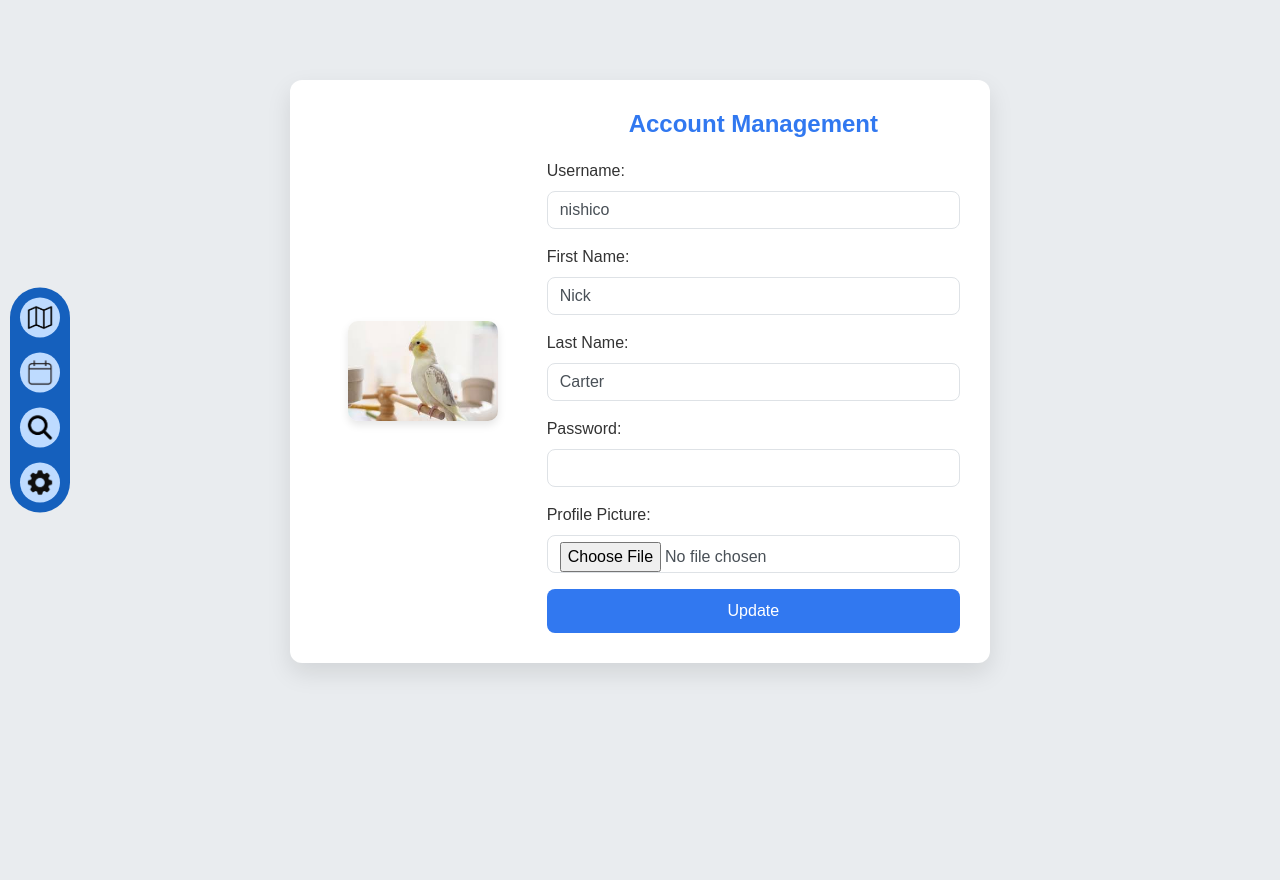
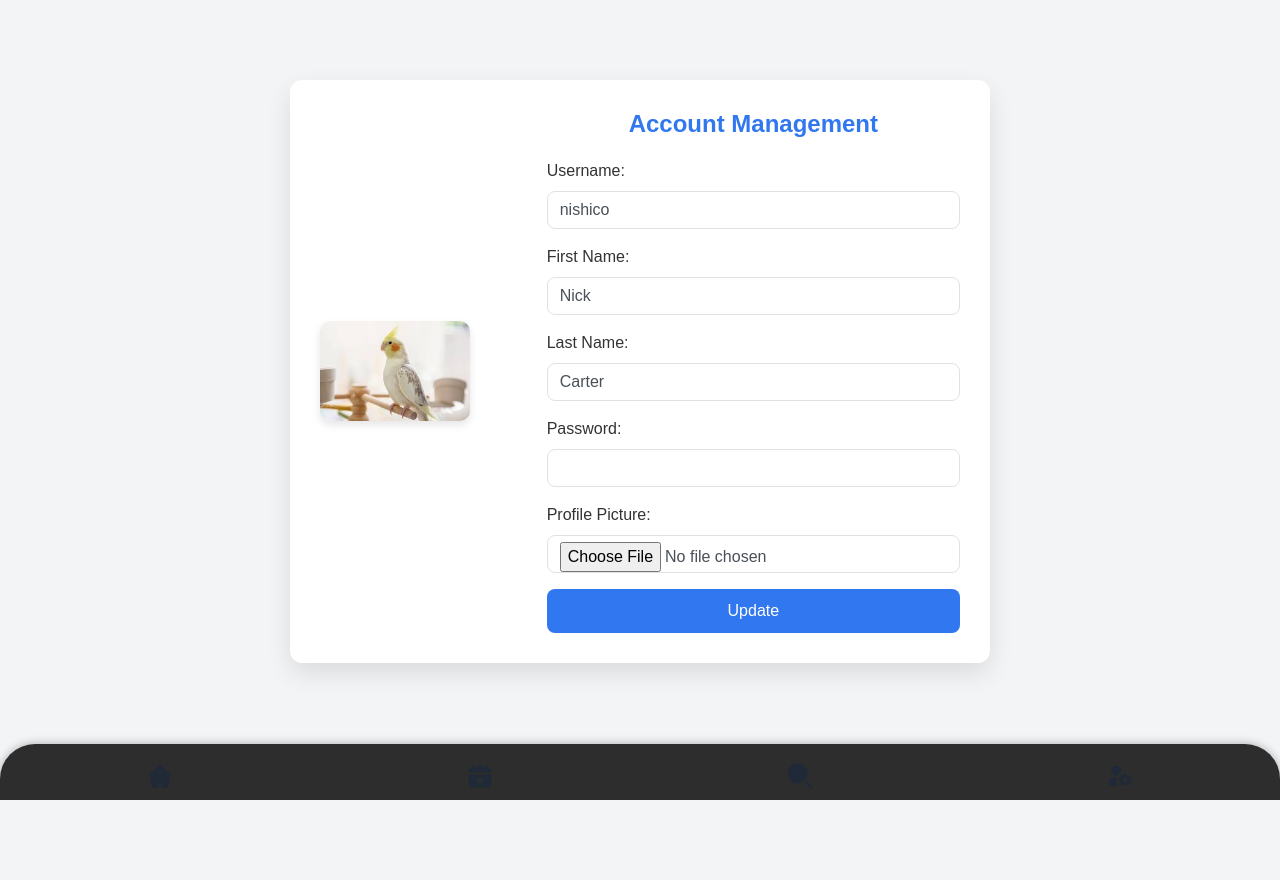
Before and after one commit to Kato-Neko/GALA, a Django app: page /account_management/ in a window 1280 px wide. After the commit the page ends 800 px from the top, so only its background shows below. Run offline with Django 5.2, Linux system fonts and the light colour scheme; a user stored in the database is signed in; data comes from the database, SQL or seed files in the repository; both versions use the stored data as it was after the commit; some libraries are stand-ins or nearby versions.

Commit message:
new menu button and modified urls

```diff
--- a/Gala/user/static/css/side_menu.css
+++ b/Gala/user/static/css/side_menu.css
@@ -1,71 +1,86 @@
-body,
-html {
-  margin: 0;
-  padding: 0;
-  font-family: Arial, sans-serif;
-  height: 100%;
+.btm-nav {
+  position: fixed;
+  bottom: 0;
+  left: 0;
+  width: 100%;
+  display: flex;
+  justify-content: space-around;
+  background-color: #2d2d2d;
+  padding: 10px 0;
+  box-shadow: 0 0 10px rgba(0, 0, 0, 0.3);
+  z-index: 9999;
+  border-top-left-radius: 35px; /* Adjust the size to your preference */
+  border-top-right-radius: 35px;
 }
 
-.oval-container {
-  position: fixed;
-  left: 10px;
-  top: 50%;
-  transform: translateY(-50%);
-  background-color: #1560bd;
-  border-radius: 50px;
-  padding: 10px;
-  z-index: 1000;
-}
-
-.side-menu {
+.btm-nav button {
+  background: none;
+  border: none;
+  padding: 5px;
+  text-align: center;
   display: flex;
   flex-direction: column;
   align-items: center;
-  gap: 15px;
+  color: #fff;
+  transition: all 0.3s ease;
 }
 
-.menu-item {
-  position: relative;
-  background-color: #bedbff;
-  width: 40px;
-  height: 40px;
-  display: flex;
-  align-items: center;
-  justify-content: center;
-  border-radius: 50%;
-  transition: background-color 0.3s;
-  text-decoration: none;
+.btm-nav button:hover {
+  color: #4caf50; /* Change to your preferred hover color */
 }
 
-.menu-item:hover {
-  background-color: #06216f;
+.btm-nav button.active {
+  color: #4caf50; /* Active color */
 }
 
-.icon {
-  width: 30px;
-  height: 30px;
+.btm-nav svg {
+  width: 100%; /* Allow the icons to scale with their container */
+  height: 100%; /* Allow the icons to scale with their container */
+}
+.btm-nav-label {
+  font-size: 12px;
+  margin-top: 5px;
 }
 
-.dropdown {
-  display: none;
-  position: absolute;
-  top: 50%;
-  left: 50px;
-  background-color: #4d7cb6;
-  border-radius: 5px;
-  padding: 10px;
-  z-index: 1001;
-  white-space: nowrap;
+.btm-nav button:focus {
+  outline: none;
 }
 
-.dropdown-item {
-  color: white;
-  text-decoration: none;
-  display: block;
-  padding: 5px 10px;
-  transition: background-color 0.3s;
+/* Make the bottom navigation responsive */
+@media (max-width: 768px) {
+  .btm-nav {
+    padding: 8px 0;
+  }
+
+  .btm-nav button {
+    padding: 10px;
+  }
+
+  .btm-nav-label {
+    font-size: 10px;
+  }
 }
 
-.dropdown-item:hover {
-  background-color: #06216f;
+@media (min-width: 768px) {
+  .btm-nav {
+    padding: 12px 0;
+  }
+
+  .btm-nav button {
+    background: none;
+    border: none;
+    padding: 5px;
+    text-align: center;
+    display: flex;
+    flex-direction: column;
+    align-items: center;
+    color: #fff;
+    transition: all 0.3s ease;
+    width: 40px; /* Adjust button width to control icon size */
+    height: 40px; /* Adjust button height to control icon size */
+  }
+
+  .btm-nav-label {
+    font-size: 14px;
+  }
 }
--- a/Gala/user/templates/menu.html
+++ b/Gala/user/templates/menu.html
@@ -5,49 +5,82 @@
 <head>
     <meta charset="UTF-8">
     <meta name="viewport" content="width=device-width, initial-scale=1.0">
+    <title>Bottom Menu</title>
+
+    <script src="https://cdn.tailwindcss.com"></script>
+    <script>
+        tailwind.config = {
+            theme: {
+                extend: {
+                    colors: {
+                        primary: '#FFC107',
+                        dark: '#1E293B',
+                    },
+                },
+            },
+        };
+    </script>
+
+    <!-- Include your custom CSS from the static folder -->
     <link rel="stylesheet" href="{% static 'css/side_menu.css' %}">
-    <title>Side Menu</title>
+
 </head>
 
-<body>
+<body class="bg-gray-100">
 
-    <div class="oval-container">
-        <div class="side-menu">
-            <a href="{% url 'home' %}" class="menu-item">
-                <img src="{% static 'icons/map.png' %}" alt="Home" class="icon">
-            </a>
-            <a href="#" class="menu-item">
-                <img src="{% static 'icons/calendar.png' %}" alt="Calendar" class="icon">
-            </a>
-            <a href="#" class="menu-item">
-                <img src="{% static 'icons/search.png' %}" alt="Search" class="icon">
-            </a>
-            <div class="menu-item">
-                <img src="{% static 'icons/settings.png' %}" alt="Settings" class="icon">
-                <div class="dropdown">
-                    <a href="{% url 'account_management' %}" class="dropdown-item">Manage Account</a>
-                    <a href="{% url 'login' %}" class="dropdown-item">Log Out</a>
-                </div>
-            </div>
+    <!-- Bottom Navigation Menu with larger icons and no labels -->
+    <div class="btm-nav h-14">
+        <!-- Home Button with Custom Home Icon -->
+        <button>
+            <svg class="w-10 h-10 text-gray-800 dark:text-white" aria-hidden="true" xmlns="http://www.w3.org/2000/svg"
+                width="40" height="40" fill="currentColor" viewBox="0 0 24 24">
+                <path fill-rule="evenodd"
+                    d="M11.293 3.293a1 1 0 0 1 1.414 0l6 6 2 2a1 1 0 0 1-1.414 1.414L19 12.414V19a2 2 0 0 1-2 2h-3a1 1 0 0 1-1-1v-3h-2v3a1 1 0 0 1-1 1H7a2 2 0 0 1-2-2v-6.586l-.293.293a1 1 0 0 1-1.414-1.414l2-2 6-6Z"
+                    clip-rule="evenodd" />
+            </svg>
+        </button>
+
+        <!-- Calendar Button with Custom Calendar Icon -->
+        <button>
+            <svg class="w-10 h-10 text-gray-800 dark:text-white" aria-hidden="true" xmlns="http://www.w3.org/2000/svg"
+                width="40" height="40" fill="currentColor" viewBox="0 0 24 24">
+                <path fill-rule="evenodd"
+                    d="M18 5.05h1a2 2 0 0 1 2 2v2H3v-2a2 2 0 0 1 2-2h1v-1a1 1 0 1 1 2 0v1h3v-1a1 1 0 1 1 2 0v1h3v-1a1 1 0 1 1 2 0v1Zm-15 6v8a2 2 0 0 0 2 2h14a2 2 0 0 0 2-2v-8H3ZM11 18a1 1 0 1 0 2 0v-1h1a1 1 0 1 0 0-2h-1v-1a1 1 0 1 0-2 0v1h-1a1 1 0 1 0 0 2h1v1Z"
+                    clip-rule="evenodd" />
+            </svg>
+        </button>
+
+        <!-- Search Button with Custom Search Icon -->
+        <button>
+            <svg class="w-10 h-10 text-gray-800 dark:text-white" aria-hidden="true" xmlns="http://www.w3.org/2000/svg"
+                width="40" height="40" fill="currentColor" viewBox="0 0 24 24">
+                <path d="M10 2a8 8 0 1 0 0 16 8 8 0 0 0 0-16Z" />
+                <path fill-rule="evenodd"
+                    d="M21.707 21.707a1 1 0 0 1-1.414 0l-3.5-3.5a1 1 0 0 1 1.414-1.414l3.5 3.5a1 1 0 0 1 0 1.414Z"
+                    clip-rule="evenodd" />
+            </svg>
+        </button>
+
+        <!-- Settings Button with Hover Dropdown for "Manage Account" and "Log Out" -->
+        <div class="group relative">
+            <button>
+                <svg class="w-10 h-10 text-gray-800 dark:text-white" aria-hidden="true"
+                    xmlns="http://www.w3.org/2000/svg" width="40" height="40" fill="currentColor" viewBox="0 0 24 24">
+                    <path fill-rule="evenodd"
+                        d="M17 10v1.126c.367.095.714.24 1.032.428l.796-.797 1.415 1.415-.797.796c.188.318.333.665.428 1.032H21v2h-1.126c-.095.367-.24.714-.428 1.032l.797.796-1.415 1.415-.796-.797a3979 3.979 0 0 1-1.032.428V20h-2v-1.126a3.977 3.977 0 0 1-1.032-.428l-.796.797-1.415-1.415.797-.796A3.975 3.975 0 0 1 12.126 16H11v-2h1.126c.095-.367.24-.714.428-1.032l-.797-.796 1.415-1.415.796.797A3.977 3.977 0 0 1 15 11.126V10h2Zm.406 3.578.016.016c.354.358.574.85.578 1.392v.028a2 2 0 0 1-3.409 1.406l-.01-.012a2 2 0 0 1 2.826-2.83ZM5 8a4 4 0 1 1 7.938.703 7.029 7.029 0 0 0-3.235 3.235A4 4 0 0 1 5 8Zm4.29 5H7a4 4 0 0 0-4 4v1a2 2 0 0 0 2 2h6.101A6.979 6.979 0 0 1 9 15c0-.695.101-1.366.29-2Z"
+                        clip-rule="evenodd" />
+                </svg>
+            </button>
+            <ul tabindex="0"
+                class="dropdown-content menu bg-gray-800 text-white rounded-t-lg z-[20] w-52 p-3 shadow-lg absolute bottom-[calc(100%+1rem)] right-0 opacity-0 group-hover:opacity-100 transition-opacity duration-200 max-h-48 overflow-y-auto">
+                <!-- Increased padding to avoid overlap -->
+                <li><a href="#" class="hover:bg-gray-900 p-2 rounded-md">Manage Account</a></li>
+                <li><a href="#" class="hover:bg-gray-900 p-2 rounded-md">Log Out</a></li>
+            </ul>
         </div>
+
     </div>
 
 </body>
 
-<script>
-    document.addEventListener('DOMContentLoaded', function () {
-        const settingsMenu = document.querySelector('.menu-item:last-child');
-        const dropdown = settingsMenu.querySelector('.dropdown');
-
-        settingsMenu.addEventListener('click', function (event) {
-            event.stopPropagation();
-            dropdown.style.display = dropdown.style.display === 'block' ? 'none' : 'block';
-        });
-
-        document.addEventListener('click', function () {
-            dropdown.style.display = 'none';
-        });
-    });
-</script>
-
 </html>
--- a/Gala/user/urls.py
+++ b/Gala/user/urls.py
@@ -6,10 +6,12 @@
 
 urlpatterns = [
     # Home page
+    path('', views.home, name='home'),
     path('home/', views.home, name='home'),
 
     # Login and signup views
     path('login/', views.custom_login_view, name='login'),
+    path('logout/', views.custom_logout, name='logout'),
     path('signup/', views.signup_view, name='signup'),
 
     # Account management (with login required decorator)
--- a/Gala/user/views.py
+++ b/Gala/user/views.py
@@ -1,8 +1,7 @@
 #user/views.py
 
 from django.shortcuts import render, redirect
-from django.contrib.auth import authenticate, login
-from django.contrib.auth import update_session_auth_hash
+from django.contrib.auth import authenticate, update_session_auth_hash, login, logout
 from django.contrib.auth.decorators import login_required
 from django.contrib.auth.forms import UserCreationForm
 from django.contrib import messages
@@ -23,6 +22,11 @@
             messages.error(request, 'Invalid username or password. Please try again.')
 
     return render(request, 'login.html')
+
+@login_required
+def custom_logout(request):
+    logout(request)
+    return redirect('home')
 
 def signup_view(request):
     if request.method == 'POST':
```
Also changed, not shown: Gala/user/templates/login.html (+41 -17 lines), Gala/db.sqlite3, Gala/user/static/icons/logo.png (added), Gala/user/static/landing_bg.png (added).
